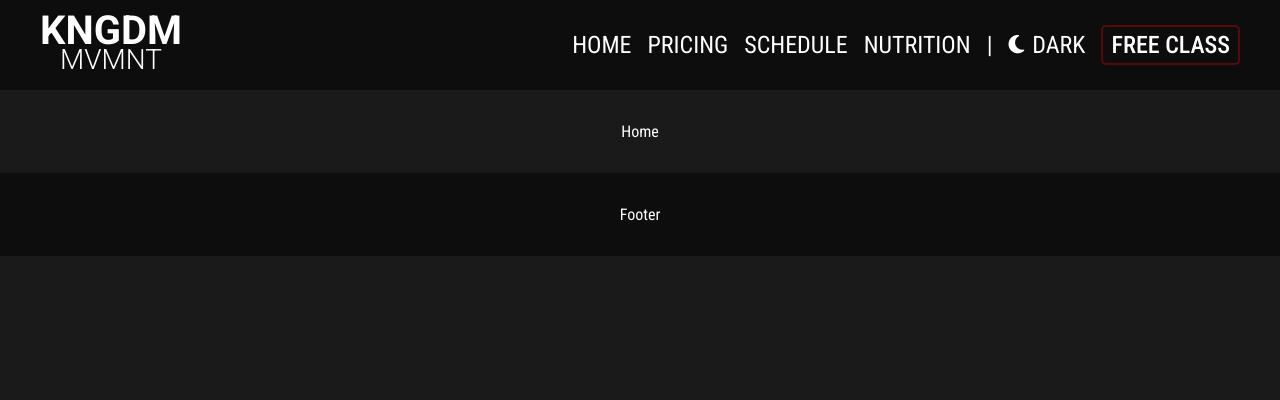
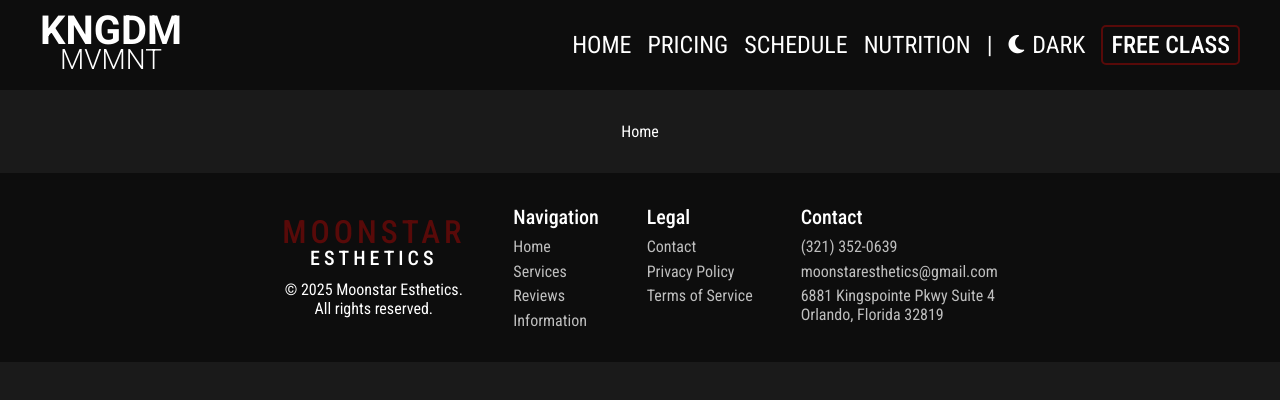
Before and after one commit to gilmerperez/kingdom-movement, a React (Vite) app: page / in a window 1280 px wide. Shown: the top 400 px of the page. Built offline with nearby package versions, Linux system fonts and the light colour scheme.

Commit message:
Added Moonstar Esthetics Footer, will change to fit this project

```diff
--- a/src/components/Footer/Footer.jsx
+++ b/src/components/Footer/Footer.jsx
@@ -1,10 +1,92 @@
 import styles from "./Footer.module.css";
+import { NavLink } from "react-router-dom";
 
 function Footer() {
   return (
     <>
       <footer>
-        <section className={styles.footerContainer}>Footer</section>
+        <section className={styles.footerContainer}>
+          {/* Big Footer */}
+          <section className={styles.bigFooter}>
+            {/* Logo & Copyright */}
+            <section className={styles.logoColumn}>
+              {/* Logo */}
+              <NavLink to="/" className={styles.logoContainer}>
+                <span className={styles.moonstar}>MOONSTAR</span>
+                <span className={styles.esthetics}>ESTHETICS</span>
+              </NavLink>
+              {/* Copyright */}
+              <p className={styles.copyright}>
+                &copy; {new Date().getFullYear()} Moonstar Esthetics. <br /> All rights reserved.
+              </p>
+            </section>
+
+            {/* Site Navigation */}
+            <section className={styles.footerColumn}>
+              <h5 className={styles.navHeader}>Navigation</h5>
+              <nav className={styles.footerNav}>
+                <NavLink to="/">Home</NavLink>
+                <NavLink to="/services">Services</NavLink>
+                <NavLink to="/reviews">Reviews</NavLink>
+                <NavLink to="/information">Information</NavLink>
+              </nav>
+            </section>
+
+            {/* Legal Information */}
+            <section className={styles.footerColumn}>
+              <h5 className={styles.navHeader}>Legal</h5>
+              <nav className={styles.footerNav}>
+                <NavLink to="/contact">Contact</NavLink>
+                <NavLink to="/privacy-policy">Privacy Policy</NavLink>
+                <NavLink to="/terms-of-service">Terms of Service</NavLink>
+              </nav>
+            </section>
+
+            {/* Contact Info */}
+            <section className={styles.footerColumn}>
+              <h5 className={styles.navHeader}>Contact</h5>
+              <div className={styles.footerNav}>
+                <a href="tel:3213520639">
+                  <p>(321) 352-0639</p>
+                </a>
+                <a href="mailto:moonstaresthetics@gmail.com">
+                  <p>moonstaresthetics@gmail.com</p>
+                </a>
+                <a
+                  href="https://www.google.com/maps/search/?api=1&query=Moonstar+Esthetics+6881+Kingspointe+Pkwy+Suite+4+Orlando+FL+32819"
+                  target="_blank"
+                  rel="noopener noreferrer"
+                >
+                  <p>
+                    6881 Kingspointe Pkwy Suite 4 <br /> Orlando, Florida 32819
+                  </p>
+                </a>
+              </div>
+            </section>
+          </section>
+
+          {/* Small Footer */}
+          <section className={styles.smallFooter}>
+            {/* Navigation Links */}
+            <nav className={styles.footerLinks} aria-label="Footer Navigation">
+              <NavLink to="/contact">Contact</NavLink>
+              <NavLink to="/privacy-policy">Privacy Policy</NavLink>
+              <NavLink to="/terms-of-service">Terms of Service</NavLink>
+            </nav>
+
+            {/* Legal Disclaimer */}
+            <p className={styles.legalDisclaimer}>
+              Moonstar Esthetics provides professional skincare and wellness services. This website is for informational
+              purposes only and does not offer medical advice, diagnosis, or treatment. All services are by appointment
+              only. Please consult a licensed professional for personalized care.
+            </p>
+
+            {/* Copyright */}
+            <p className={styles.copyright}>
+              &copy; {new Date().getFullYear()} Moonstar Esthetics. All rights reserved.
+            </p>
+          </section>
+        </section>
       </footer>
     </>
   );
--- a/src/components/Footer/Footer.module.css
+++ b/src/components/Footer/Footer.module.css
@@ -3,8 +3,212 @@
   display: flex;
   margin: 0 auto;
   max-width: 1200px;
+  align-items: center;
+  justify-content: center;
+}
+
+/* Big Footer */
+.bigFooter {
+  gap: 3rem;
+  width: 100%;
+  display: none;
+  text-align: left;
+  flex-direction: row;
+  align-items: flex-start;
+  justify-content: center;
+  transition: 0.3s ease-in;
+}
+
+.logoColumn {
+  gap: 0.75rem;
+  display: flex;
+  align-self: center;
+  align-items: center;
+  flex-direction: column;
+  justify-content: center;
+}
+
+.logoContainer {
+  display: flex;
+  line-height: 1;
+  font-weight: 500;
+  align-items: center;
+  white-space: nowrap;
+  flex-direction: column;
+  letter-spacing: 0.25rem;
+  justify-content: center;
+}
+
+.moonstar {
+  width: 100%;
+  font-size: 2rem;
+  color: var(--primary);
+  text-align: center;
+  transition: 0.3s ease-in;
+}
+
+.esthetics {
+  width: 100%;
+  text-align: center;
+  font-size: 1.25rem;
+  color: var(--secondary);
+  transition: 0.3s ease-in;
+}
+
+.logoColumn .copyright {
+  width: 100%;
+  font-size: 1rem;
+  text-align: center;
+  color: var(--text-primary);
+}
+
+.footerColumn {
+  display: flex;
+  flex-direction: column;
+  align-items: flex-start;
+  justify-content: flex-start;
+}
+
+.navHeader {
+  width: 100%;
+  text-align: left;
+  font-weight: 500;
+  font-size: 1.25rem;
+  margin-bottom: 0.5rem;
+  color: var(--text-primary);
+}
+
+.footerNav {
+  width: 100%;
+  gap: 0.35rem;
+  display: flex;
+  font-weight: 400;
+  text-align: left;
+  flex-direction: column;
+}
+
+.footerNav a {
+  font-size: 1rem;
+  transition: 0.3s ease-in;
+  color: var(--text-secondary);
+}
+
+.footerNav a:hover {
+  color: var(--primary);
+}
+
+/* Small Footer */
+.smallFooter {
+  display: flex;
   text-align: center;
   align-items: center;
   flex-direction: column;
   justify-content: center;
 }
+
+.footerLinks {
+  gap: 1rem;
+  display: flex;
+  flex-wrap: wrap;
+  font-size: 1.25rem;
+  align-items: center;
+  margin-bottom: 0.5rem;
+  justify-content: center;
+}
+
+.footerLinks a {
+  transition: 0.3s ease-in-out;
+}
+
+.footerLinks a:hover {
+  color: var(--primary);
+}
+
+.legalDisclaimer {
+  font-size: 1rem;
+  max-width: 800px;
+  margin-bottom: 0.5rem;
+  color: var(--text-secondary);
+}
+
+.copyright {
+  font-size: 1rem;
+  color: var(--text-primary);
+}
+
+@media (max-width: 950px) {
+  .bigFooter {
+    gap: 2rem;
+  }
+
+  .logoColumn {
+    gap: 0.75rem;
+  }
+
+  .moonstar {
+    font-size: 1.75rem;
+  }
+
+  .esthetics {
+    font-size: 1.15rem;
+  }
+
+  .copyright {
+    font-size: 0.85rem;
+  }
+
+  .navHeader {
+    font-size: 1.15rem;
+    margin-bottom: 0.35rem;
+  }
+
+  .footerNav {
+    gap: 0.35rem;
+  }
+
+  .footerNav a {
+    font-size: 0.95rem;
+  }
+}
+
+@media (min-width: 900px) {
+  .bigFooter {
+    display: flex;
+    flex-wrap: wrap;
+  }
+
+  .smallFooter {
+    display: none;
+  }
+}
+
+/* Tablet Responsiveness */
+@media (max-width: 768px) {
+  .footerLinks {
+    font-size: 1rem;
+  }
+
+  .legalDisclaimer {
+    font-size: 0.85rem;
+  }
+
+  .copyright {
+    font-size: 0.85rem;
+  }
+}
+
+/* Mobile Responsiveness */
+@media (max-width: 480px) {
+  .footerLinks {
+    gap: 0.75rem;
+    font-size: 0.85rem;
+  }
+
+  .legalDisclaimer {
+    font-size: 0.75rem;
+  }
+
+  .copyright {
+    font-size: 0.75rem;
+  }
+}
```
